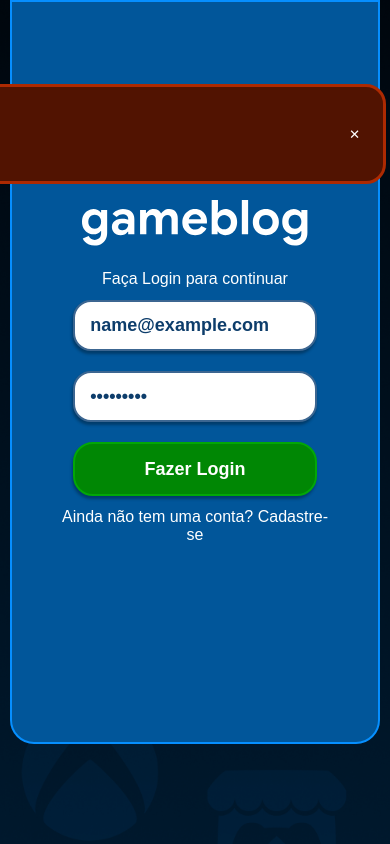
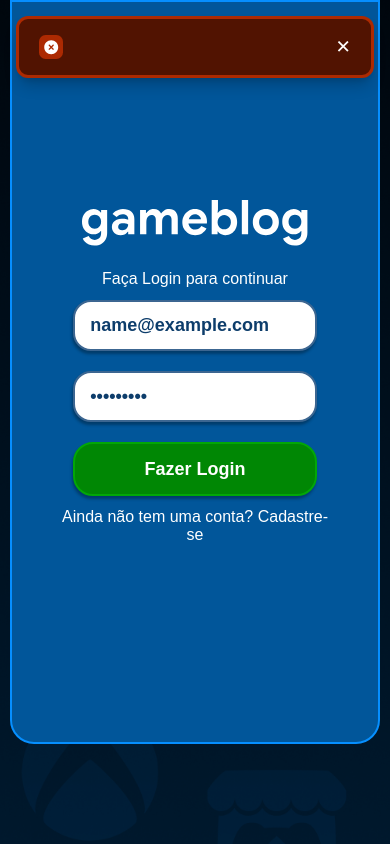
Before and after one commit to rchamss/gameblog, a Next.js app: page /login in a window 390 px wide. Both pictures are taken after typing "name@example.com", "Sample123" into the empty fields and a click on the button "Fazer Login". Built offline with nearby package versions, Linux system fonts and the light colour scheme; no server answers; a web font is replaced by a local one.

Commit message:
style: tornar mensagens do sistema responsivas e estilo push no topo

```diff
--- a/src/style/systemMensagem.module.css
+++ b/src/style/systemMensagem.module.css
@@ -1,46 +1,95 @@
-.output{
+.output {
+  position: fixed;
+  top: 1rem;
+  left: 50%;
+  transform: translateX(-50%);
+  z-index: 99999;
+  width: calc(100% - 2rem);
+  max-width: 28rem;
+  min-height: auto;
   display: flex;
   align-items: center;
   justify-content: space-between;
-    position: fixed;
-
-    top: 10%;
-    right: 1%;
-
-    width: 700px;
-    height: 100px;
-
-    padding: 16px 23px;
-    margin-bottom: 15px;
-
+  gap: 1rem;
+  padding: 1rem 1.25rem;
   background-color: var(--cor-principal);
   border: 3px solid var(--cor-complementar);
-    border-radius: 20px;
+  border-radius: 12px;
+  box-shadow: 0 10px 15px -3px rgba(0, 0, 0, 0.2), 0 4px 6px -2px rgba(0, 0, 0, 0.1);
   animation:
-        entrar 0.5s ease,
-        sair 0.5s ease 3s forwards;
-        z-index: 99999;
+    entrarMobile 0.4s cubic-bezier(0.16, 1, 0.3, 1),
+    sairMobile 0.4s cubic-bezier(0.16, 1, 0.3, 1) 3.5s forwards;
 }
-.output div{
+
+.output div {
   display: flex;
   align-items: center;
+  flex: 1;
+  min-width: 0;
 }
 
-.output span{
-    margin-left: 10px;
+.output div img {
+  width: 1.5rem;
+  height: 1.5rem;
+  flex-shrink: 0;
 }
-.output button{
+
+.output span {
+  margin-left: 0.75rem;
+  font-size: 0.875rem;
+  line-height: 1.4;
+  color: white;
+  word-break: break-word;
+}
+
+.output button {
   color: white;
   background-color: transparent;
   border: transparent;
   outline: transparent;
+  font-size: 1.15rem;
+  cursor: pointer;
+  padding: 0.5rem;
+  margin: -0.5rem;
+  display: flex;
+  align-items: center;
+  justify-content: center;
+  flex-shrink: 0;
+  transition: opacity 0.2s ease;
 }
 
-@keyframes entrar {
-    from {opacity: 0%; transform: translateY(-20px);}
-    to {opacity: 100%; transform: translateY(0px);}
+.output button:hover {
+  opacity: 0.7;
 }
-@keyframes sair {
-    from {opacity: 100%; transform: translateY(0px);}
-    to {opacity: 0%; transform: translateY(20px);}
+
+@media (min-width: 768px) {
+  .output {
+    left: auto;
+    right: 2rem;
+    transform: none;
+    width: 26rem;
+    animation:
+      entrarDesktop 0.4s cubic-bezier(0.16, 1, 0.3, 1),
+      sairDesktop 0.4s cubic-bezier(0.16, 1, 0.3, 1) 3.5s forwards;
   }
+}
+
+@keyframes entrarMobile {
+  from { opacity: 0; transform: translate(-50%, -2rem); } /* Vem de fora da tela, de cima para baixo */
+  to   { opacity: 1; transform: translate(-50%, 0); }
+}
+
+@keyframes sairMobile {
+  from { opacity: 1; transform: translate(-50%, 0); }
+  to   { opacity: 0; transform: translate(-50%, -2rem); } /* Sobe de volta para fora da tela */
+}
+
+@keyframes entrarDesktop {
+  from { opacity: 0; transform: translateX(2rem); }
+  to   { opacity: 1; transform: translateX(0); }
+}
+
+@keyframes sairDesktop {
+  from { opacity: 1; transform: translateX(0); }
+  to   { opacity: 0; transform: translateX(2rem); }
+}
```
Lines whose indentation alone changed are shown as unchanged.
